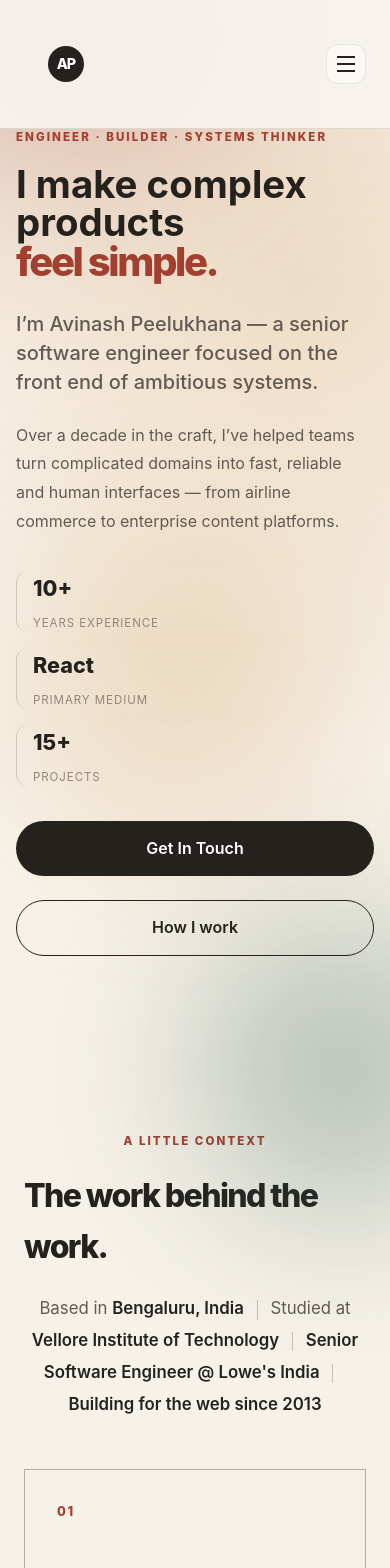
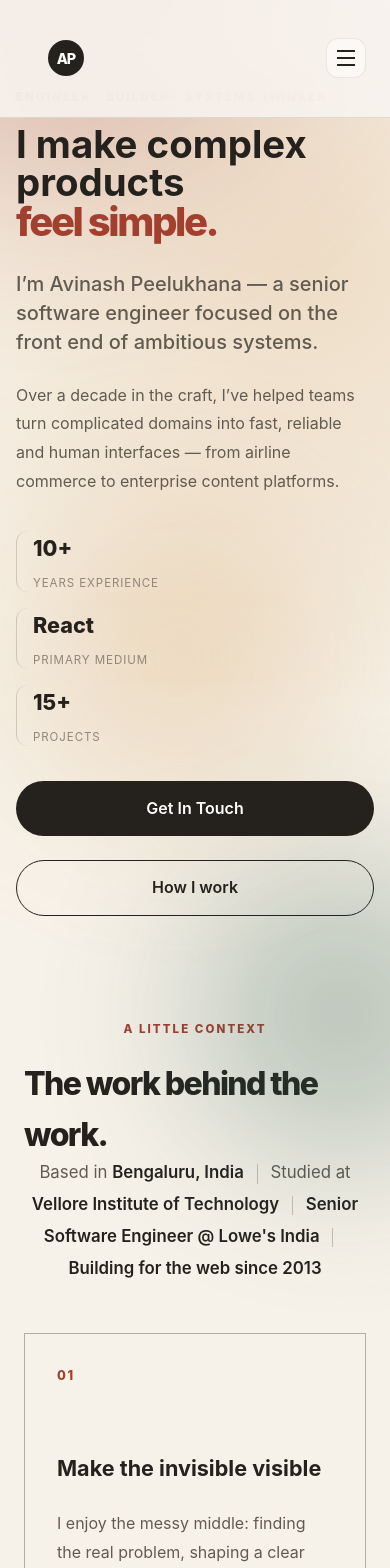
Before and after one commit to avipeels/ViteApp, a React (Vite) app in the folder vite-ui-parent/: page / in a window 390 px wide. Shown: the top 1568 px of the page. Built offline with nearby package versions, Linux system fonts and the light colour scheme.

Commit message:
feat: Enhance mobile layout with improved padding and spacing for better usability

```diff
--- a/vite-ui-parent/src/components/PortfolioHome/Portfolio/Portfolio.css
+++ b/vite-ui-parent/src/components/PortfolioHome/Portfolio/Portfolio.css
@@ -1106,10 +1106,46 @@ section { padding: 7rem 0; }
     }
 
     .nav-container {
-        padding: var(--spacing-sm) var(--spacing-md);
+        padding: 0.65rem var(--spacing-md);
     }
 
     .logo {
         font-size: 1.5rem;
     }
 }
+
+/* Keep the mobile chrome compact so the active section gets most of the
+   viewport, while preserving the more spacious desktop layout. */
+@media (max-width: 768px) {
+    .nav-container {
+        padding-top: 0.65rem;
+        padding-bottom: 0.65rem;
+    }
+
+    .hero {
+        padding-top: 5.5rem;
+        padding-bottom: 3rem;
+    }
+
+    section {
+        padding: 3.5rem 0;
+    }
+
+    .section-title {
+        margin-bottom: 2rem;
+    }
+
+    .footer {
+        padding: 1.5rem 0;
+    }
+
+    /* The timeline already provides the rail offset. Keep projects aligned
+       with the entry content instead of adding a second mobile inset. */
+    .timeline-item {
+        padding-left: 2rem;
+    }
+
+    .project-item {
+        padding: 1.5rem 0;
+    }
+}
```
